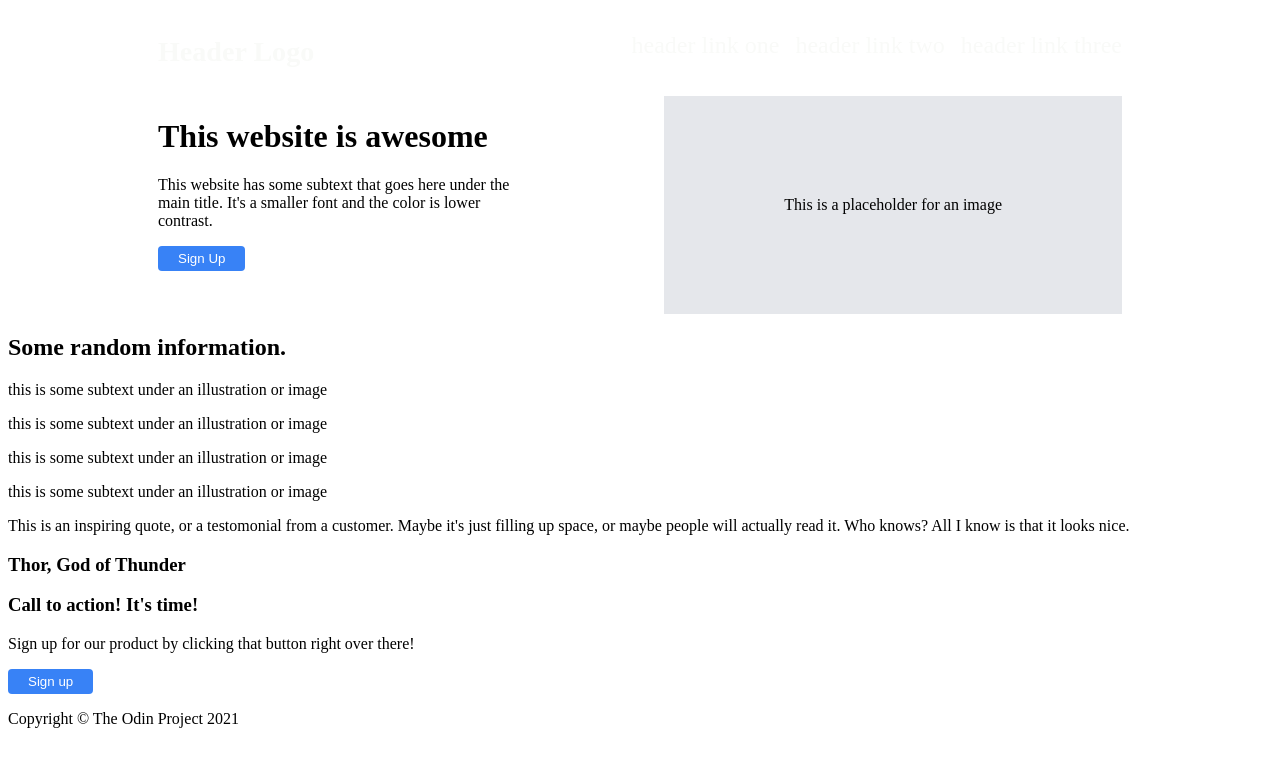
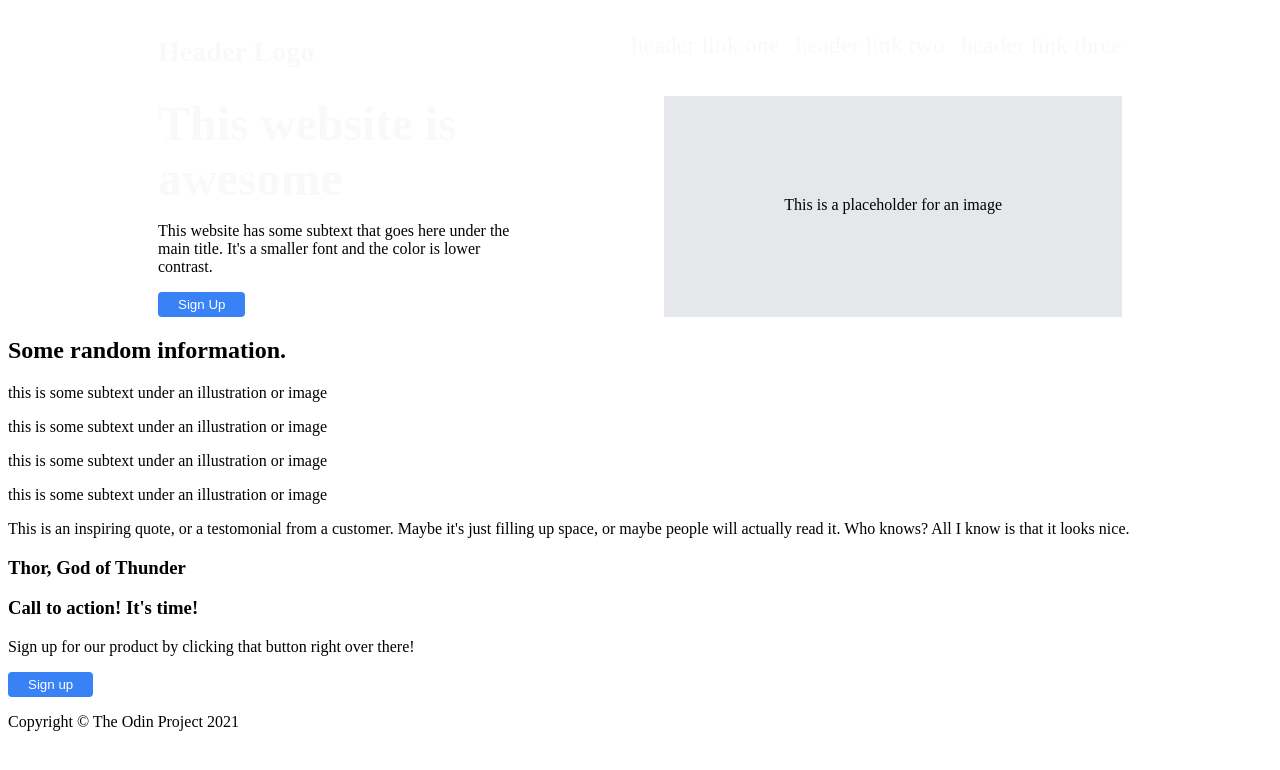
Before and after one commit to Tyree-White/landing-page, a plain HTML site: page index.html in a window 1280 px wide. Drawn offline with Linux system fonts and the light colour scheme.

Commit message:
Change hero font size, color, and margins

```diff
--- a/style.css
+++ b/style.css
@@ -42,3 +42,10 @@ button {
     font-size: 18px;
     color: #e5e7eb;
 }
+
+.hero {
+    font-size: 48px;
+    font-weight: 800;
+    color: #f9faf8;
+    margin: 0px;
+}
```
